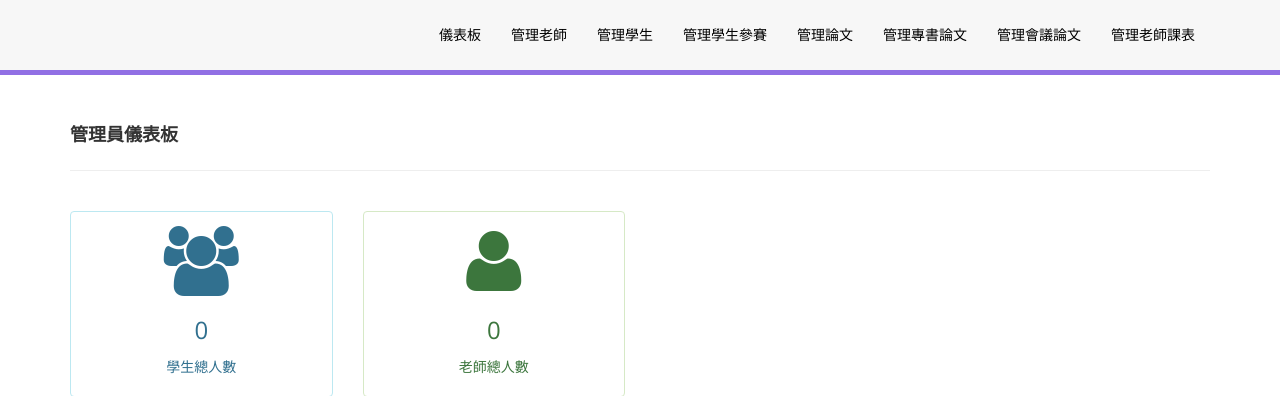
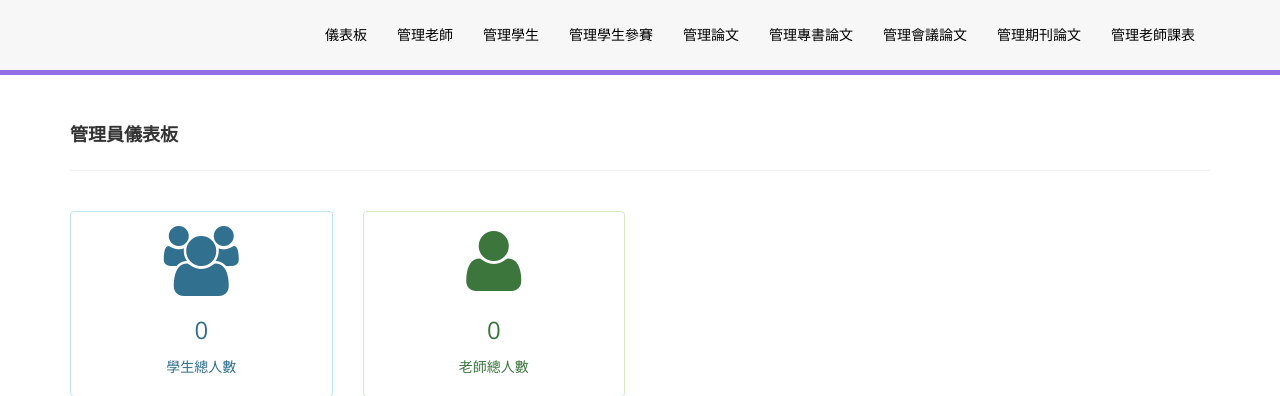
Before and after one commit to woizhicheng0309/DataStructure_Final_Project, a PHP site: page /admin/dashboard.php in a window 1280 px wide. Shown: the part 180-576 px from the top of the page. Run offline with PHP 8.4, Linux system fonts and the light colour scheme; the visitor is signed in with stand-in values (Sample User, id 1); data that the repository does not hold is empty.

Commit message:
Update header.php

```diff
--- a/library/includes/header.php
+++ b/library/includes/header.php
@@ -33,6 +33,7 @@
                         echo '<li><a href="manage-publications.php">管理論文</a></li>';
                         echo '<li><a href="manage-book-papers.php">管理專書論文</a></li>';
                         echo '<li><a href="manage-conference-papers.php">管理會議論文</a></li>';
+                        echo '<li><a href="manage-journal-papers.php">管理期刊論文</a></li>';
                         echo '<li><a href="manage-timetable.php">管理老師課表</a></li>';
                         echo '</ul>';
                     }
```
